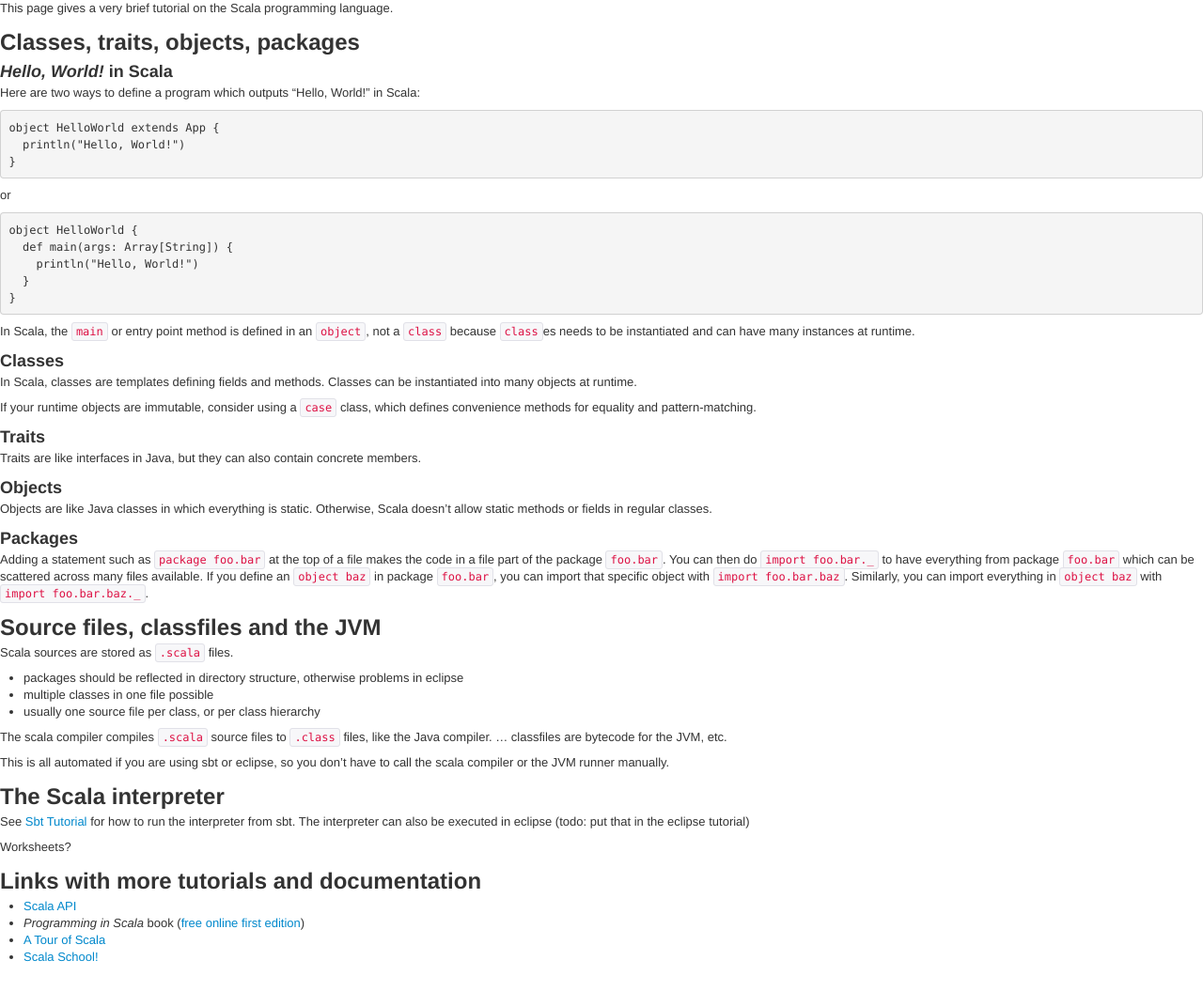
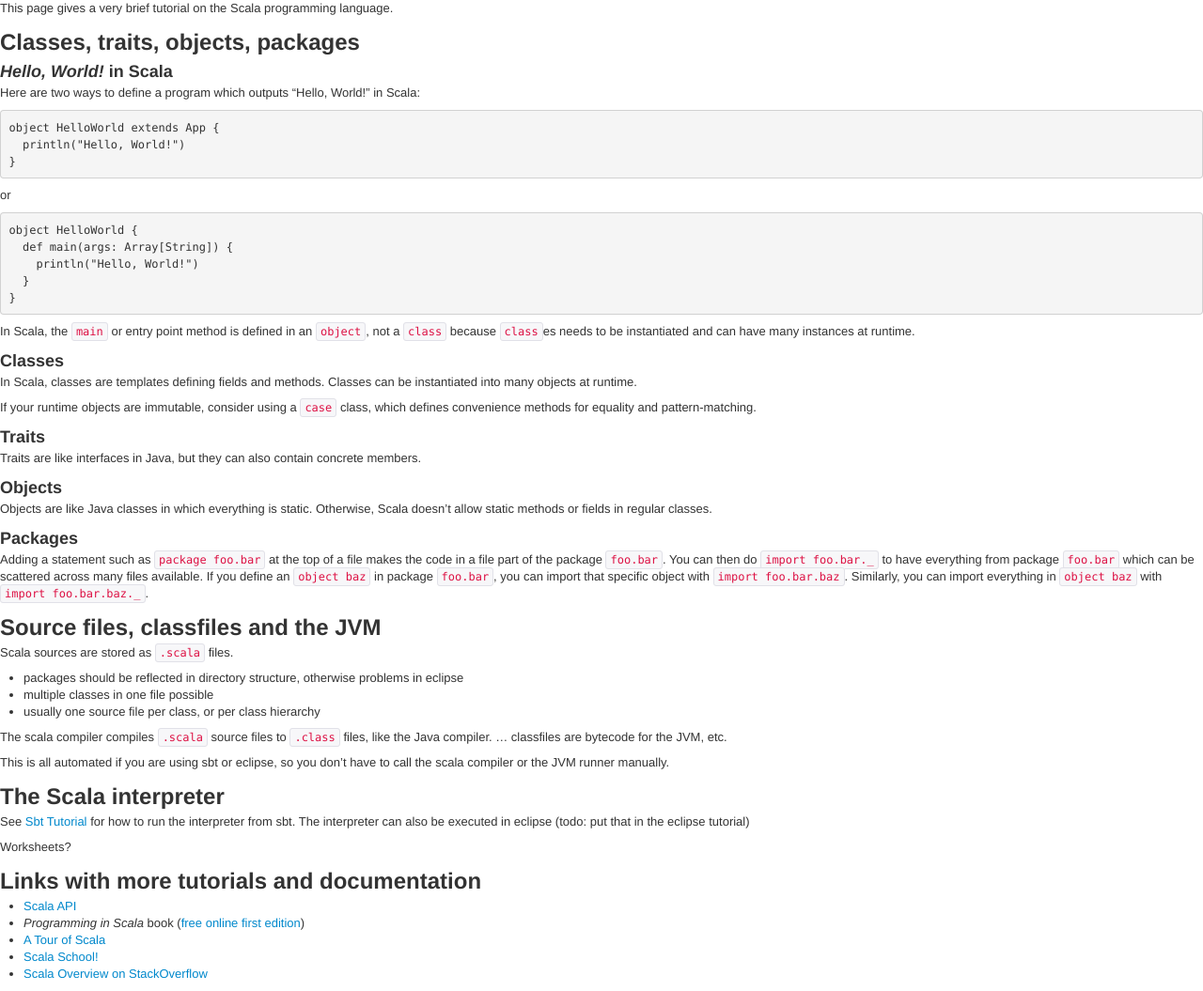
Before and after one commit to lampepfl/progfun-wiki, a Jekyll site: the page built from ScalaTutorial.md, in a window 1280 px wide. Shown: the whole page at 94% size. Built offline with Jekyll 4.4.1, drawn with Linux system fonts in a browser that asks for light colours.

Commit message:
Update ScalaTutorial.md

```diff
--- a/ScalaTutorial.md
+++ b/ScalaTutorial.md
@@ -90,3 +90,4 @@ Worksheets?
  - _Programming in Scala_ book ([free online first edition](http://www.artima.com/pins1ed/))
  - [A Tour of Scala](http://docs.scala-lang.org/tutorials/tour/tour-of-scala.html)
  - [Scala School!](http://twitter.github.com/scala_school/)
+ - [Scala Overview on StackOverflow](http://stackoverflow.com/tags/scala/info)
```
